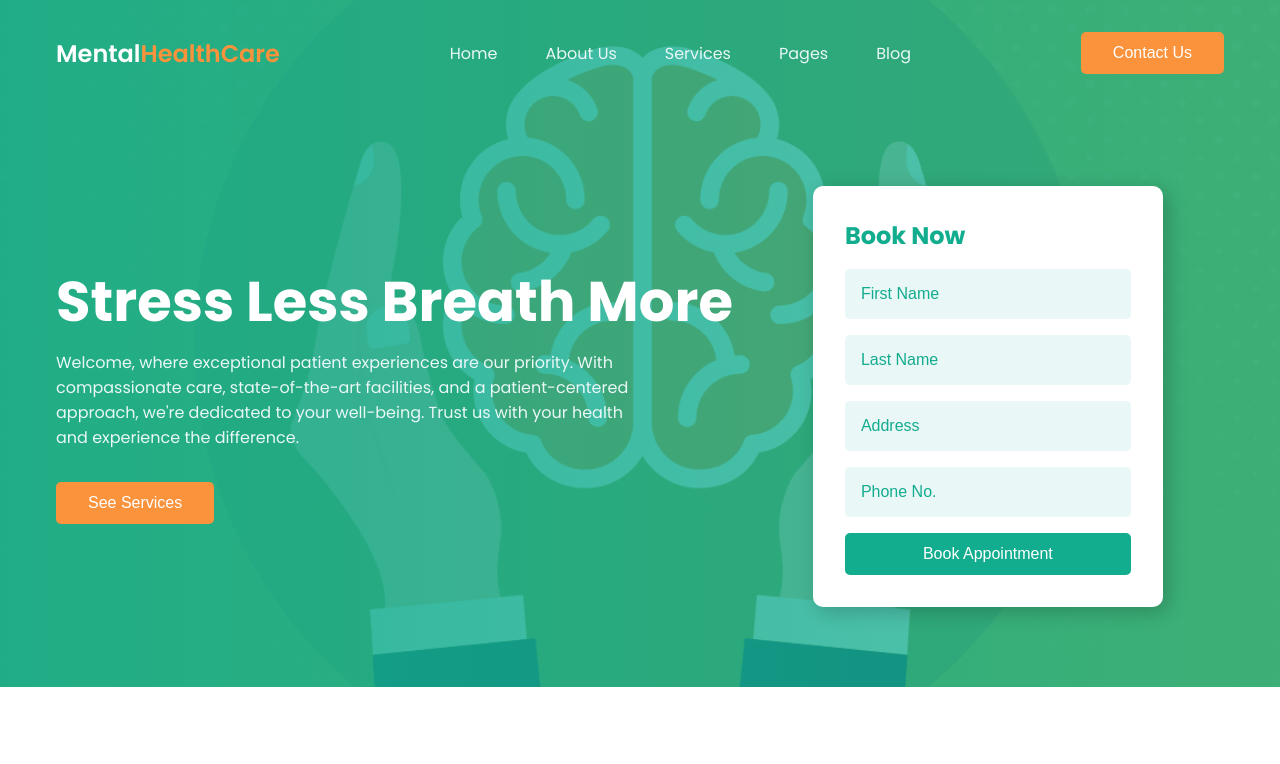
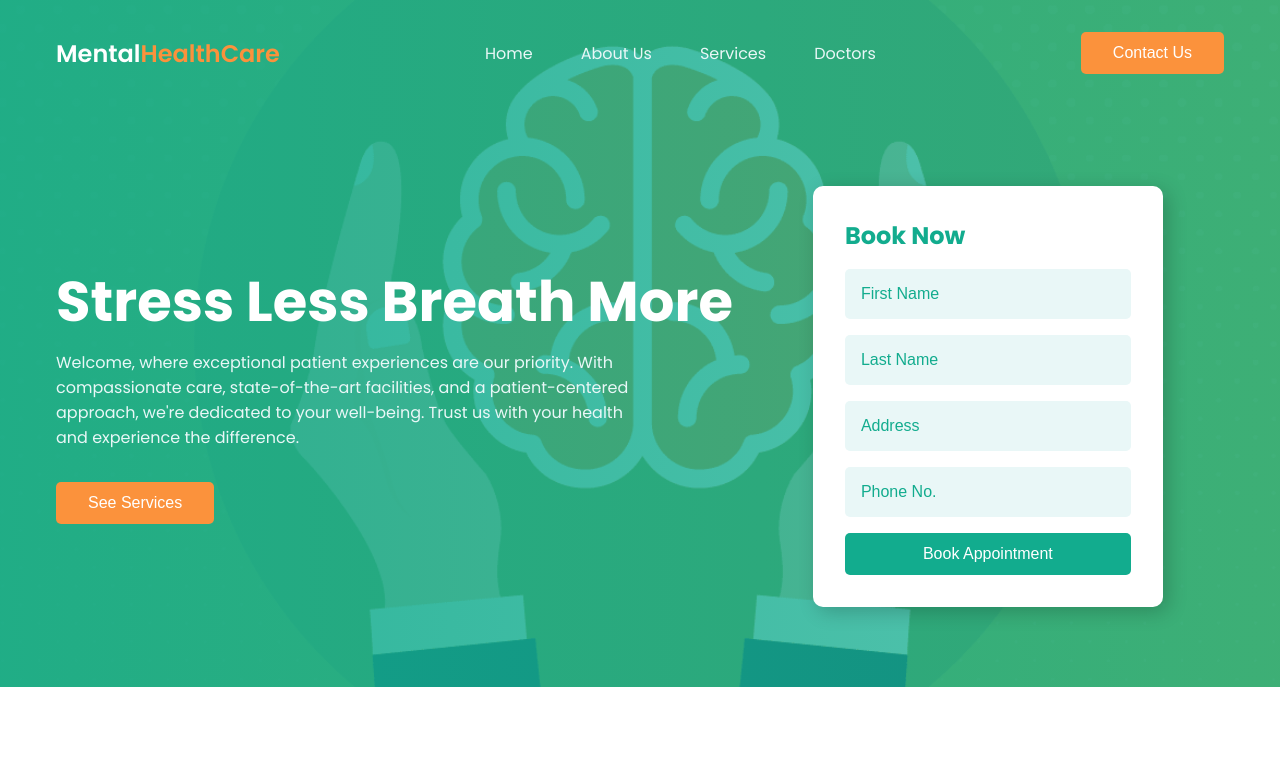
Before and after one commit to R15HABChaudhary/assignment3, a plain HTML site: page index.html in a window 1280 px wide. Shown: the top 764 px of the page. Drawn offline with nearby package versions, Linux system fonts and the light colour scheme.

Commit message:
Update index.html

```diff
--- a/index.html
+++ b/index.html
@@ -18,8 +18,7 @@
          <li class="link"><a href="#home">Home</a></li>
           <li class="link"><a href="#about">About Us</a></li>
           <li class="link"><a href="#service">Services</a></li>
-          <li class="link"><a href="#pages">Pages</a></li>
-          <li class="link"><a href="#blog">Blog</a></li>
+          <li class="link"><a href="#pages">Doctors</a></li>
         </ul>
         <button class="btn">Contact Us</button>
       </nav>
```
